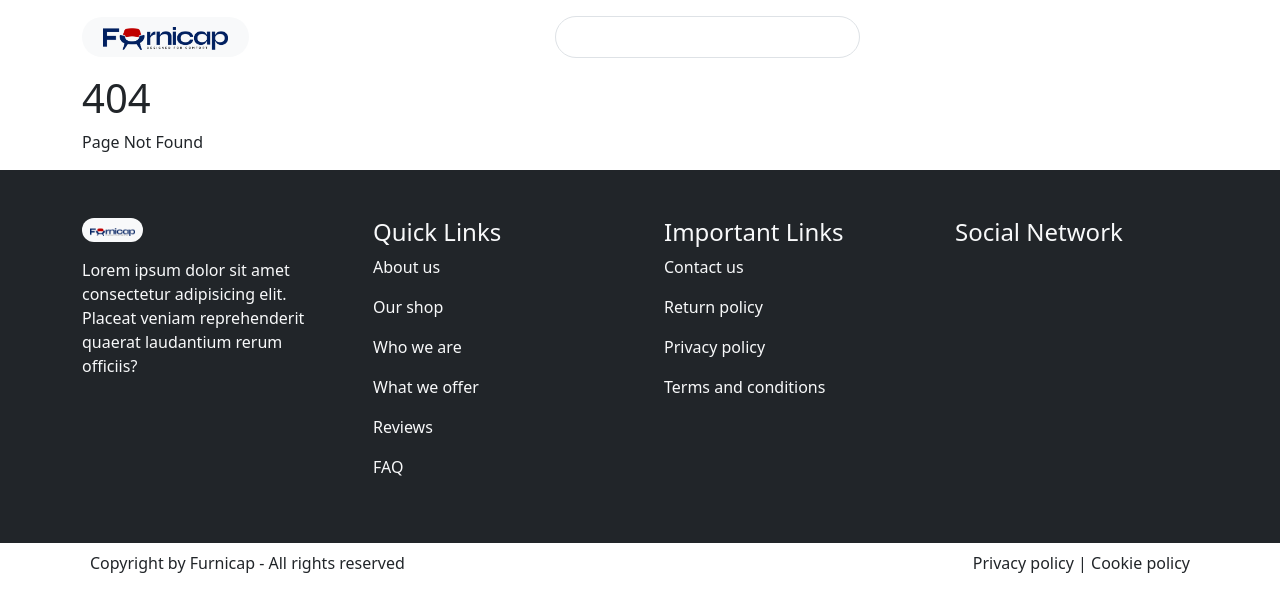
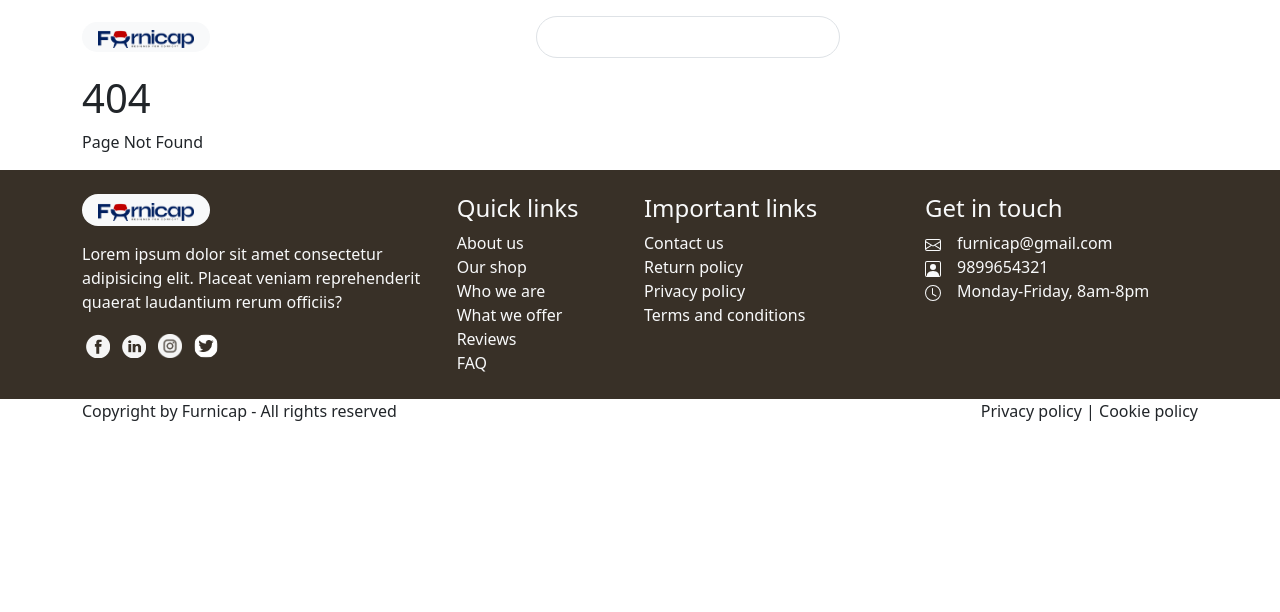
Before and after one commit to WebLynks/furnicap-online, a React (Create React App) app: page /furnicap-online/products in a window 1280 px wide. Shown: the top 612 px of the page. Built offline with nearby package versions, Linux system fonts and the light colour scheme.

Commit message:
footer and other components modification

```diff
--- a/src/App/App.scss
+++ b/src/App/App.scss
@@ -1,3 +1,5 @@
+$dark: #383027;
+
 @import 'bootstrap/scss/mixins';
 @import 'bootstrap/scss/functions';
 @import 'bootstrap/scss/variables';
@@ -42,6 +44,7 @@ $utilities: map-merge(
 								70: 70%,
 								80: 80%,
 								85: 85%,
+								90: 90%,
 								'1r': 1rem,
 								'2r': 2rem,
 								'3r': 3rem,
@@ -91,6 +94,7 @@ $utilities: map-merge(
 								35: 35%,
 								40: 40%,
 								45: 45%,
+								55: 55%,
 								60: 60%,
 								70: 70%,
 								80: 80%,
@@ -302,6 +306,7 @@ $utilities: map-merge(
 							map-get(map-get($utilities, 'bottom'), 'values'),
 							(
 								5: 5%,
+								10: 10%,
 							)
 						),
 				)
@@ -309,4 +314,17 @@ $utilities: map-merge(
 	)
 );
 
+$utilities: map-merge(
+	$utilities,
+	(
+		'bottom':
+			map-merge(
+				map-get($utilities, 'bottom'),
+				(
+					responsive: 'true',
+				)
+			),
+	)
+);
+
 @import 'bootstrap/scss/bootstrap';
--- a/src/App/Components/Footer.jsx
+++ b/src/App/Components/Footer.jsx
@@ -1,53 +1,120 @@
 import { Col, Container, Image, Row } from 'react-bootstrap';
 import furnicap_logo from '../../Assets/furnicao_logo.png';
+import furnicap_facebook_rounded from '../../Assets/furnicap_facebook_rounded.png';
+import furnicap_linkedin_rounded from '../../Assets/furnicap_linkedin_rounded.png';
+import furnicap_instagram_rounded from '../../Assets/furnicap_instagram_rounded.png';
+import furnicap_twitter from '../../Assets/furnicap_twitter.png';
 
 function Footer() {
 	return (
 		<>
 			<Container fluid className="bg-dark text-light">
-				<Container className="pt-5 pb-5">
-					<Row md="4" className="g-5">
-						<Col>
-							<div className="w-25 bg-light text-center border-0 rounded-pill">
-								<Image src={furnicap_logo} className="w-75" />
+				<Container className="pt-4 pb-4">
+					<Row className="g-2">
+						<Col xs="12" md="3" lg="4">
+							<div className="w-8r bg-light text-center border-0 rounded-pill px-3 py-1">
+								<Image fluid src={furnicap_logo} />
 							</div>
-							<p className="mt-3 pe-3">
+							<p className="mt-3 pe-2">
 								Lorem ipsum dolor sit amet consectetur
 								adipisicing elit. Placeat veniam reprehenderit
 								quaerat laudantium rerum officiis?
 							</p>
+							<Container className="d-flex flex-row p-0 gap-1">
+								<Image
+									fluid
+									className="p-1 w-2r"
+									src={furnicap_facebook_rounded}
+								/>
+								<Image
+									fluid
+									className="p-1 w-2r"
+									src={furnicap_linkedin_rounded}
+								/>
+								<Image
+									fluid
+									className="p-1 w-2r"
+									src={furnicap_instagram_rounded}
+								/>
+								<Image
+									fluid
+									className="p-1 w-2r rounded-circle"
+									src={furnicap_twitter}
+								/>
+							</Container>
 						</Col>
-						<Col>
-							<h4>Quick Links</h4>
-							<p>About us</p>
-							<p>Our shop</p>
-							<p>Who we are</p>
-							<p>What we offer</p>
-							<p>Reviews</p>
-							<p>FAQ</p>
+						<Col xs="12" md="2">
+							<div className="h4">Quick links</div>
+							<div>About us</div>
+							<div>Our shop</div>
+							<div>Who we are</div>
+							<div>What we offer</div>
+							<div>Reviews</div>
+							<div>FAQ</div>
 						</Col>
-						<Col>
-							<h4>Important Links</h4>
-							<p>Contact us</p>
-							<p>Return policy</p>
-							<p>Privacy policy</p>
-							<p>Terms and conditions</p>
+						<Col xs="12" md="2" lg="3">
+							<div className="h4">Important links</div>
+							<div>Contact us</div>
+							<div>Return policy</div>
+							<div>Privacy policy</div>
+							<div>Terms and conditions</div>
 						</Col>
-						<Col>
-							<h4>Social Network</h4>
+						<Col xs="12" md="4" lg="3">
+							<div className="h4">Get in touch</div>
+							<div>
+								<svg
+									xmlns="http://www.w3.org/2000/svg"
+									width="16"
+									height="16"
+									fill="currentColor"
+									className="bi bi-envelope"
+									viewBox="0 0 16 16"
+								>
+									<path d="M0 4a2 2 0 0 1 2-2h12a2 2 0 0 1 2 2v8a2 2 0 0 1-2 2H2a2 2 0 0 1-2-2zm2-1a1 1 0 0 0-1 1v.217l7 4.2 7-4.2V4a1 1 0 0 0-1-1zm13 2.383-4.708 2.825L15 11.105zm-.034 6.876-5.64-3.471L8 9.583l-1.326-.795-5.64 3.47A1 1 0 0 0 2 13h12a1 1 0 0 0 .966-.741M1 11.105l4.708-2.897L1 5.383z" />
+								</svg>
+								<span className="ms-3">furnicap@gmail.com</span>
+							</div>
+							<div>
+								<svg
+									xmlns="http://www.w3.org/2000/svg"
+									width="16"
+									height="16"
+									fill="currentColor"
+									className="bi bi-person-square"
+									viewBox="0 0 16 16"
+								>
+									<path d="M11 6a3 3 0 1 1-6 0 3 3 0 0 1 6 0" />
+									<path d="M2 0a2 2 0 0 0-2 2v12a2 2 0 0 0 2 2h12a2 2 0 0 0 2-2V2a2 2 0 0 0-2-2zm12 1a1 1 0 0 1 1 1v12a1 1 0 0 1-1 1v-1c0-1-1-4-6-4s-6 3-6 4v1a1 1 0 0 1-1-1V2a1 1 0 0 1 1-1z" />
+								</svg>
+								<span className="ms-3">9899654321</span>
+							</div>
+							<div>
+								<svg
+									xmlns="http://www.w3.org/2000/svg"
+									width="16"
+									height="16"
+									fill="currentColor"
+									className="bi bi-clock"
+									viewBox="0 0 16 16"
+								>
+									<path d="M8 3.5a.5.5 0 0 0-1 0V9a.5.5 0 0 0 .252.434l3.5 2a.5.5 0 0 0 .496-.868L8 8.71z" />
+									<path d="M8 16A8 8 0 1 0 8 0a8 8 0 0 0 0 16m7-8A7 7 0 1 1 1 8a7 7 0 0 1 14 0" />
+								</svg>
+								<span className="ms-3">
+									Monday-Friday, 8am-8pm
+								</span>
+							</div>
 						</Col>
 					</Row>
 				</Container>
 			</Container>
 			<Container>
-				<div className="d-flex flex-row">
-					<div className="p-2 me-auto">
-						Copyright by Furnicap - All rights reserved
-					</div>
-					<div className="p-2 ms-auto">
+				<Row className="justify-content-end">
+					<Col>Copyright by Furnicap - All rights reserved</Col>
+					<Col className="text-end d-none d-md-block">
 						Privacy policy | Cookie policy
-					</div>
-				</div>
+					</Col>
+				</Row>
 			</Container>
 		</>
 	);
--- a/src/App/Components/Header/Header.jsx
+++ b/src/App/Components/Header/Header.jsx
@@ -16,8 +16,8 @@ function Header() {
 	return (
 		<Navbar expand="md" data-bs-theme="dark" className="m-2">
 			<Container>
-				<NavbarBrand className="w-15 bg-light text-center border-0 rounded-pill">
-					<Image src={furnicap_logo} className="w-75" />
+				<NavbarBrand className="w-8r bg-light text-center border-0 rounded-pill px-3 py-0">
+					<Image fluid src={furnicap_logo} />
 				</NavbarBrand>
 				<NavbarToggle aria-controls="basic-navbar-nav" />
 				<NavbarCollapse
--- a/src/App/Components/HeroBottom/HeroBottom.jsx
+++ b/src/App/Components/HeroBottom/HeroBottom.jsx
@@ -12,7 +12,7 @@ function HomeHeroTop() {
 			</Container>
 			<Image
 				src={furnicap_frontdrop_cropped}
-				className="z-1 position-absolute bottom-5 end-0 h-50 w-75"
+				className="z-1 position-absolute bottom-5 bottom-md-0 end-0 h-50 h-sm-55 h-md-60 h-lg-65 w-75"
 			/>
 		</Container>
 	);
--- a/src/App/Components/HomeHeroMiddle/HomeHeroMiddle.jsx
+++ b/src/App/Components/HomeHeroMiddle/HomeHeroMiddle.jsx
@@ -12,29 +12,35 @@ function HomeHeroMiddle() {
 			className={`${styles.hero} border-0 mt-5 text-light d-flex align-items-center justify-content-center`}
 		>
 			<div
-				className={`bg-dark opacity-50 h-75 w-xs-90 w-sm-75 gap-3
+				className={`bg-dark opacity-50 h-80 w-xs-90 w-sm-75 gap-3
 				 w-md-100 p-0 d-flex align-items-center justify-content-center
 				 flex-md-row flex-column`}
 			>
-				<div className="d-flex justify-content-center align-items-center gap-3">
+				<div className="d-flex justify-content-center align-items-center gap-3 pt-4 pt-md-0">
 					<div className="d-flex justify-content-center align-items-center flex-column text-center">
 						<div className="border border-3 rounded-circle p-3">
 							<Image
 								src={furnicap_quick_delivery}
-								className="w-3r"
+								className="w-2r w-md-3r"
 							/>
 						</div>
 						<p className="p-2">Quick delivery</p>
 					</div>
 					<div className="d-flex justify-content-center align-items-center flex-column text-center">
 						<div className="border border-3 rounded-circle p-3">
-							<Image src={furnicap_easytoshop} className="w-3r" />
+							<Image
+								src={furnicap_easytoshop}
+								className="w-2r w-md-3r"
+							/>
 						</div>
 						<p className="p-2">Easy to shop</p>
 					</div>
 					<div className="d-flex justify-content-center align-items-center flex-column text-center">
 						<div className="border border-3 rounded-circle p-3">
-							<Image src={furnicap_support} className="w-3r" />
+							<Image
+								src={furnicap_support}
+								className="w-2r w-md-3r"
+							/>
 						</div>
 						<p className="p-2">24/7 support</p>
 					</div>
@@ -42,7 +48,10 @@ function HomeHeroMiddle() {
 				<div className="d-flex justify-content-center align-items-center gap-3">
 					<div className="d-flex justify-content-center align-items-center flex-column text-center">
 						<div className="border border-3 rounded-circle p-3">
-							<Image src={furnicap_easyreturn} className="w-3r" />
+							<Image
+								src={furnicap_easyreturn}
+								className="w-2r w-md-3r"
+							/>
 						</div>
 						<p className="p-2">Easy returns</p>
 					</div>
@@ -50,7 +59,7 @@ function HomeHeroMiddle() {
 						<div className="border border-3 rounded-circle p-3">
 							<Image
 								src={furnicap_exceptionalservice}
-								className="w-3r"
+								className="w-2r w-md-3r"
 							/>
 						</div>
 						<p className="p-2">Excepional service</p>
--- a/src/App/Components/HomeHeroTop/HomeHeroTop.jsx
+++ b/src/App/Components/HomeHeroTop/HomeHeroTop.jsx
@@ -11,7 +11,7 @@ function HomeHeroTop() {
 			<Header />
 			<Container className="text-light mt-4">
 				<Row>
-					<Col xs="9" md="10">
+					<Col xs="12" md="10">
 						<div className="h1">
 							Discover comfort, style and quality craftmanship
 						</div>
@@ -21,26 +21,26 @@ function HomeHeroTop() {
 							every piece enhances your home.
 						</CardText>
 					</Col>
-					<Col xs="3" md="2">
+					<Col className="d-none d-md-block" md="2">
 						<Container className="d-flex flex-column">
 							<Container>
 								<Image
-									style={{ width: '2rem' }}
-									className="p-1"
+									fluid
+									className="p-1 w-2r"
 									src={furnicap_facebook_rounded}
 								/>
 							</Container>
 							<Container>
 								<Image
-									style={{ width: '2rem' }}
-									className="p-1"
+									fluid
+									className="p-1 w-2r"
 									src={furnicap_linkedin_rounded}
 								/>
 							</Container>
 							<Container>
 								<Image
-									style={{ width: '2rem' }}
-									className="p-1"
+									fluid
+									className="p-1 w-2r"
 									src={furnicap_instagram_rounded}
 								/>
 							</Container>
```
Also changed, not shown: 1 other file (tests, documents, lock files or other folders).
